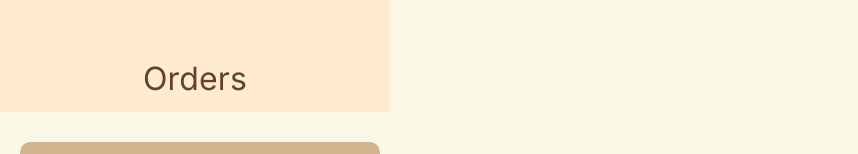
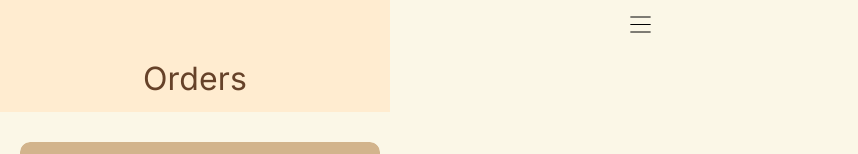
Before and after one commit to LikhaMaryaLeadership/CECs_cafe, a React (Create React App) app: page /iphone-14-current-orders-page in a window 1280 px wide. Shown: the top 154 px of the page, without its empty margins (0-858 px from the left). Built offline with nearby package versions, Linux system fonts and the light colour scheme.

Commit message:
Add files via upload

```diff
--- a/src/pages/IPhone14CurrentOrdersPag.tsx
+++ b/src/pages/IPhone14CurrentOrdersPag.tsx
@@ -33,6 +33,14 @@ const [isOpenOverlayOpen, setOpenOverlayOpen] = useState(false);
     navigate("/iphone-14-menu-page");
   }, [navigate]);
 
+  const openOpenOverlay = useCallback(() => {
+    setOpenOverlayOpen(true);
+  }, []);
+
+  const closeOpenOverlay = useCallback(() => {
+    setOpenOverlayOpen(false);
+  }, []);
+
 
   return (
     <div className={styles.iphone14CurrentOrdersPag}>
@@ -49,7 +57,12 @@ const [isOpenOverlayOpen, setOpenOverlayOpen] = useState(false);
         <span className={styles.locationLegacyWest}>Location: Legacy West</span>
         <span className={styles.locationLegacyWest}>Placed at: 12:23 pm</span>
         <span className={styles.locationLegacyWest}>Ready by: 12:30 pm</span>
-      </p>
+      </p><img
+          className={styles.interfaceSettingMenu1ButtIcon}
+          alt=""
+          src="/interfacesettingmenu1buttonparallelhorizontallinesmenunavigationthreehamburger1.svg"
+          onClick={openOpenOverlay}
+        />
       <Button className={styles.requestMoreTime} sx={{ width: 198 }} variant="text" color="primary">Request more time</Button>
       <img className={styles.interfaceFileClipboardTextIcon} alt="" src="/interfacefileclipboardtexteditionformtaskchecklisteditclipboard.svg" onClick={onInterfaceFileClipboardTextIconClick} />
     </div>);
--- a/src/pages/IPhone14FrontEnd.tsx
+++ b/src/pages/IPhone14FrontEnd.tsx
@@ -6,7 +6,7 @@ const IPhone14FrontEnd: FunctionComponent = () => {
   const navigate = useNavigate();
 
   const onRectangle2Click = useCallback(() => {
-    navigate("/iphone-14-login-page");
+    navigate("/");
   }, [navigate]);
 
   const onRectangle3Click = useCallback(() => {
--- a/src/pages/IPhone14MenuPage.tsx
+++ b/src/pages/IPhone14MenuPage.tsx
@@ -33,6 +33,13 @@ const [isOpenOverlayOpen, setOpenOverlayOpen] = useState(false);
     navigate("/iphone-14-profile-page");
   }, [navigate]);
 
+  const openOpenOverlay = useCallback(() => {
+    setOpenOverlayOpen(true);
+  }, []);
+
+  const closeOpenOverlay = useCallback(() => {
+    setOpenOverlayOpen(false);
+  }, []);
 
   return (
     <div className={styles.iphone14MenuPage}>
@@ -44,7 +51,13 @@ const [isOpenOverlayOpen, setOpenOverlayOpen] = useState(false);
       <img className={styles.rectangleIcon} alt="" src="/rectangle-4.svg" onClick={onRectangle3Click} />
       <Button className={styles.cappuccino} sx={{ width: 101 }} variant="text" color="primary">Cappuccino</Button>
       <div className={styles.hotDrinks}>Hot Drinks</div>
-      <div className={styles.icedDrinks}>Iced Drinks</div><StateClosed stateClosedStateClosed="/state--closed.svg" stateClosedTop="76px" stateClosedLeft="210px" stateClosedWidth="170px" stateClosedCursor="pointer" />
+      <div className={styles.icedDrinks}>Iced Drinks</div><img
+          className={styles.interfaceSettingMenu1ButtIcon}
+          alt=""
+          src="/interfacesettingmenu1buttonparallelhorizontallinesmenunavigationthreehamburger1.svg"
+          onClick={openOpenOverlay}
+        />
+
       <div className={styles.menu}>Menu</div>
       <Button className={styles.interfaceAdd2RemoveBoldC} sx={{ width: 14 }} variant="text" name="Cappuccino" color="primary" startIcon={<Icon>send_sharp</Icon>} />
       <Button className={styles.interfaceAdd2RemoveBoldC1} sx={{ width: 14 }} variant="text" name="Iced Latte" color="primary" startIcon={<Icon>send_sharp</Icon>} />
--- a/src/pages/IPhone14ProfilePage.tsx
+++ b/src/pages/IPhone14ProfilePage.tsx
@@ -37,6 +37,13 @@ const [isOpenOverlayOpen, setOpenOverlayOpen] = useState(false);
     navigate("/iphone-14-menu-page");
   }, [navigate]);
 
+  const openOpenOverlay = useCallback(() => {
+    setOpenOverlayOpen(true);
+  }, []);
+
+  const closeOpenOverlay = useCallback(() => {
+    setOpenOverlayOpen(false);
+  }, [])
 
   return (
     <div className={styles.iphone14ProfilePage}>
@@ -50,7 +57,12 @@ const [isOpenOverlayOpen, setOpenOverlayOpen] = useState(false);
       <img className={styles.iphone14ProfilePageChild1} alt="" src="/rectangle-4.svg" onClick={onRectangle4Click} />
       <div className={styles.login}>Login</div>
       <div className={styles.signUp}>Sign Up</div>
-      <div className={styles.continueAsGuest}>Continue as Guest</div><StateClosed stateClosedStateClosed="/state--closed.svg" stateClosedTop="76px" stateClosedLeft="210px" stateClosedWidth="170px" stateClosedCursor="pointer" />
+      <div className={styles.continueAsGuest}>Continue as Guest</div><img
+          className={styles.interfaceSettingMenu1ButtIcon}
+          alt=""
+          src="/interfacesettingmenu1buttonparallelhorizontallinesmenunavigationthreehamburger1.svg"
+          onClick={openOpenOverlay}
+        />
       <img className={styles.interfaceFileClipboardTextIcon} alt="" src="/interfacefileclipboardtexteditionformtaskchecklisteditclipboard.svg" onClick={onInterfaceFileClipboardTextIconClick} />
     </div>);
 };
```
Also changed, not shown: src/pages/GroupComponent.tsx (+11 -0 lines).
